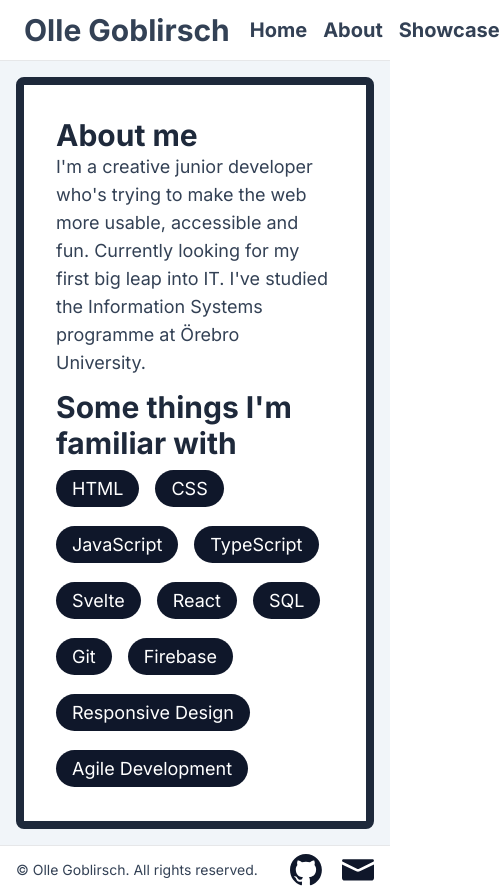
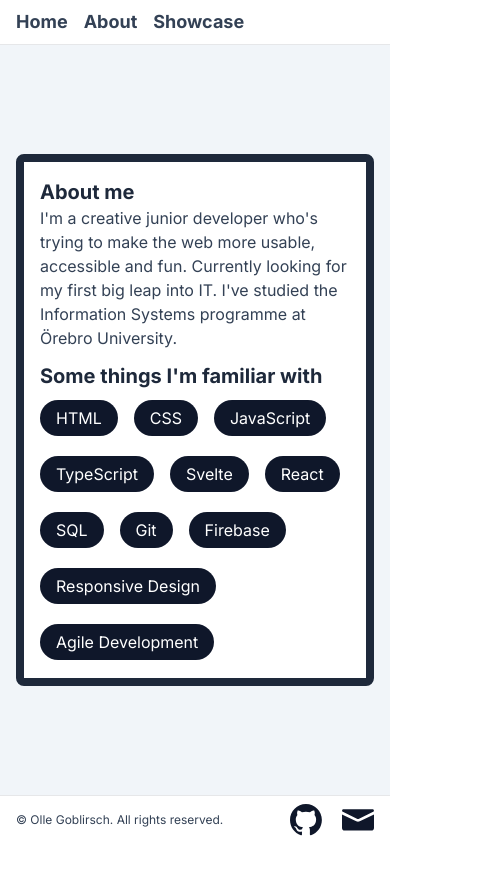
Before and after one commit to orbh/orbh.se, a SvelteKit app: page /about in a window 390 px wide. Shown: the whole page, 500 px wide, since content can reach past the window. After the commit the page ends 844 px from the top, so only its background shows below. Built offline with nearby package versions, Linux system fonts and the light colour scheme.

Commit message:
Better compability with smaller screen sizes

```diff
--- a/src/routes/+layout.svelte
+++ b/src/routes/+layout.svelte
@@ -3,21 +3,23 @@
 </script>
 
 <div class="bg-slate-100 min min-h-screen min-w-full flex flex-col antialiased text-slate-700">
-	<header class="flex flex-row gap-5 px-6 py-3 bg-white border-b border-slate-900/10">
-		<div class="flex-grow">
-			<a href="/" class="text-3xl font-bold whitespace-nowrap hover:text-sky-500">
+	<header
+		class="flex flex-row gap-5 px-4 py-2 sm:px-6 sm:py-3 bg-white border-b border-slate-900/10"
+	>
+		<div class="flex-grow hidden sm:inline">
+			<a href="/" class="text-xl sm:text-3xl font-bold whitespace-nowrap hover:text-sky-500">
 				Olle Goblirsch
 			</a>
 		</div>
 		<nav class="flex items-center gap-4">
 			<span>
-				<a href="/" class="text-xl font-bold hover:text-sky-500"> Home </a>
+				<a href="/" class="text-lg sm:text-xl font-bold hover:text-sky-500"> Home </a>
 			</span>
 			<span>
-				<a href="/about" class="text-xl font-bold hover:text-sky-500"> About </a>
+				<a href="/about" class="text-lg sm:text-xl font-bold hover:text-sky-500"> About </a>
 			</span>
 			<span>
-				<a href="/showcase" class="text-xl font-bold hover:text-sky-500"> Showcase </a>
+				<a href="/showcase" class="text-lg sm:text-xl font-bold hover:text-sky-500"> Showcase </a>
 			</span>
 		</nav>
 	</header>
@@ -27,7 +29,7 @@
 	</main>
 
 	<footer class="flex items-center justify-between px-4 py-2 bg-white border-t border-slate-900/10">
-		<div class="text-sm">© Olle Goblirsch. All rights reserved.</div>
+		<div class="text-xs sm:text-sm">© Olle Goblirsch. All rights reserved.</div>
 		<div class="flex gap-5">
 			<a
 				class="flex justify-center items-center w-8 h-8"
--- a/src/routes/+page.svelte
+++ b/src/routes/+page.svelte
@@ -10,7 +10,7 @@
 
 <section
 	transition:slide={{ easing: expoInOut }}
-	class="border-8 border-slate-800 p-8 rounded-lg bg-white"
+	class="border-8 border-slate-800 p-4 sm:p-8 rounded-lg bg-white"
 >
 	<p class="text-4xl font-extrabold text-slate-800">
 		Hello! My name is
--- a/src/routes/about/+page.svelte
+++ b/src/routes/about/+page.svelte
@@ -30,23 +30,23 @@
 
 <section
 	transition:slide={{ easing: expoInOut }}
-	class="flex flex-col gap-3 border-8 border-slate-800 p-8 rounded-lg md:max-w-3xl bg-white"
+	class="flex flex-col gap-3 border-8 border-slate-800 p-4 sm:p-8 rounded-lg md:max-w-3xl bg-white"
 >
 	<div>
-		<h2 class="font-bold text-3xl text-slate-800">About me</h2>
-		<p class="text-lg">
+		<h2 class="font-bold text-xl sm:text-3xl text-slate-800">About me</h2>
+		<p class="text-md sm:text-lg">
 			I'm a creative junior developer who's trying to make the web more usable, accessible and fun.
 			Currently looking for my first big leap into IT. I've studied the Information Systems
 			programme at Örebro University.
 		</p>
 	</div>
 	<div>
-		<h2 class="font-bold text-3xl text-slate-800">Some things I'm familiar with</h2>
+		<h2 class="font-bold text-xl sm:text-3xl text-slate-800">Some things I'm familiar with</h2>
 		<ul class="flex gap-4 flex-wrap pt-2 leading-10">
 			{#each items as item}
 				<li class="hover:-translate-y-1">
 					<a
-						class="bg-slate-900 text-white text-lg rounded-full py-2 px-4 whitespace-nowrap hover:text-sky-500"
+						class="bg-slate-900 text-white text-md sm:text-lg rounded-full py-2 px-4 whitespace-nowrap hover:text-sky-500"
 						target="_blank"
 						rel="noreferrer"
 						href={item.link}>{item.name}</a
--- a/src/routes/showcase/+page.svelte
+++ b/src/routes/showcase/+page.svelte
@@ -43,13 +43,13 @@
 					<a title="Visit on Github" target="_blank" rel="noreferrer" href={project.link}>
 						<h3 class="font-bold text-2xl hover:text-sky-500">{project.name}</h3>
 					</a>
-					<p class="font-serif">{project.description}</p>
+					<p>{project.description}</p>
 				</div>
 				<div>
 					<ul class="flex gap-2 py-2">
 						{#each project.keywords as keywords}
 							<li
-								class="bg-slate-200 rounded-full px-2 py-1 hover:-translate-y-1 hover:text-sky-500"
+								class="bg-slate-200 rounded-full text-xs sm:text-base px-2 py-1 hover:-translate-y-1 hover:text-sky-500"
 							>
 								{keywords}
 							</li>
```
